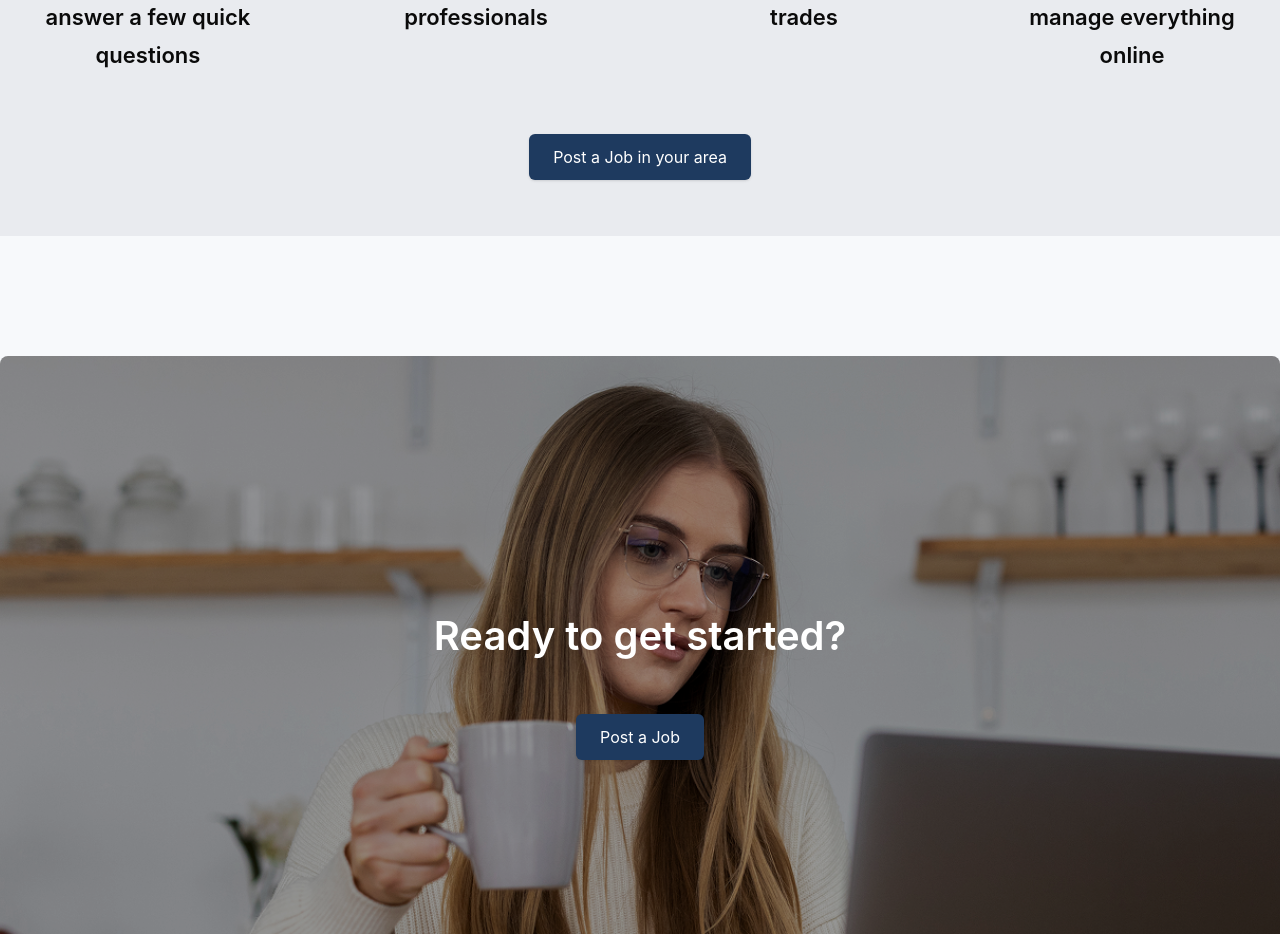
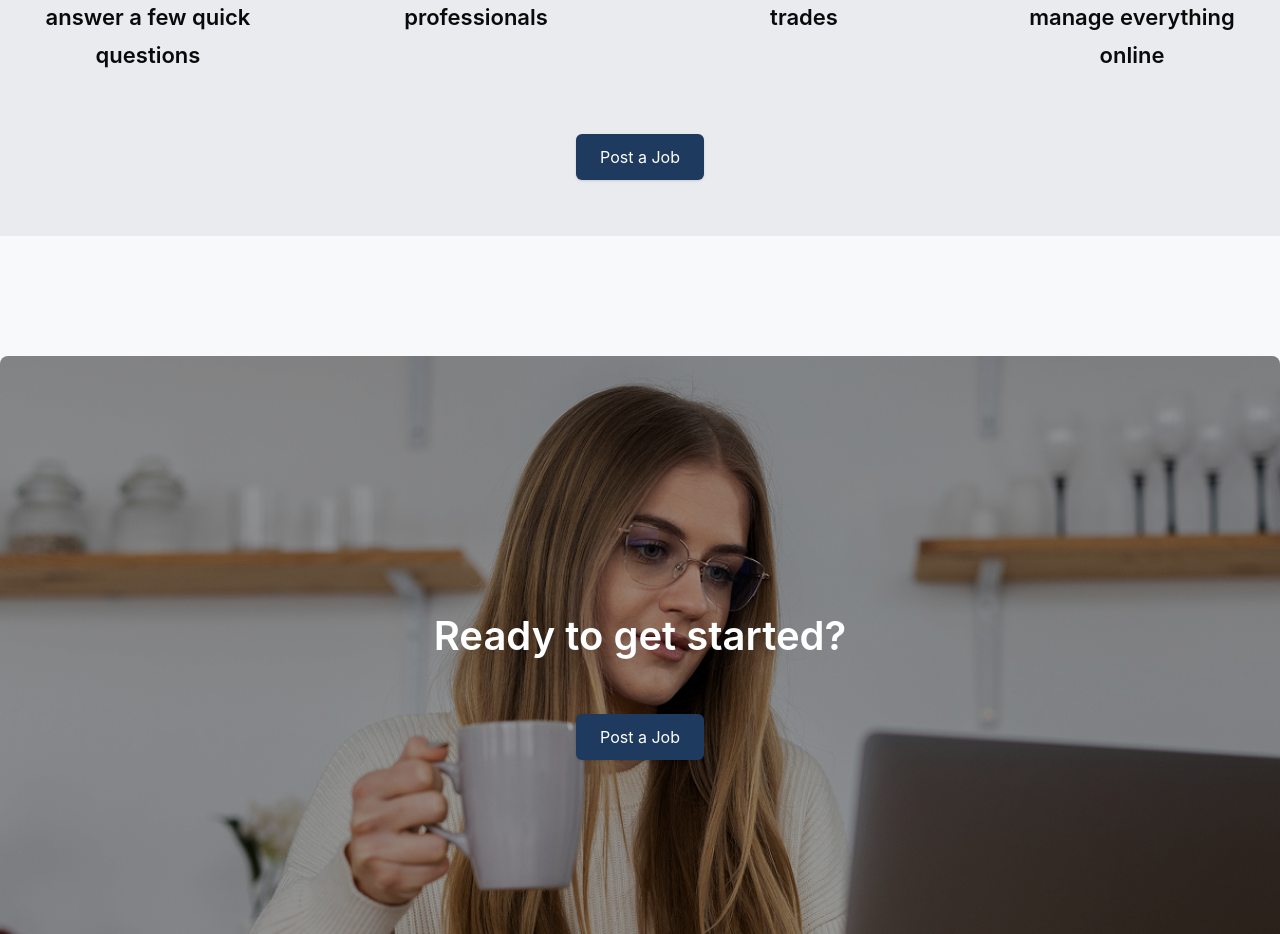
Before and after one commit to mijanConnect/trade-link-network-website, a Next.js app: page /areas/1 in a window 1280 px wide. Shown: the part 1860-2794 px from the top of the page. Built offline with nearby package versions, Linux system fonts and the light colour scheme.

Commit message:
Feedback fixed

```diff
--- a/app/components/ui/Steps.tsx
+++ b/app/components/ui/Steps.tsx
@@ -126,7 +126,7 @@ export default function Steps() {
             className="mt-6 lg:mt-15"
             onClick={() => router.push("/post-service")}
           >
-            Post a Job in {selectedLocation?.name || "your area"}
+            Post a Job
           </Button>
         </div>
       </div>
```
